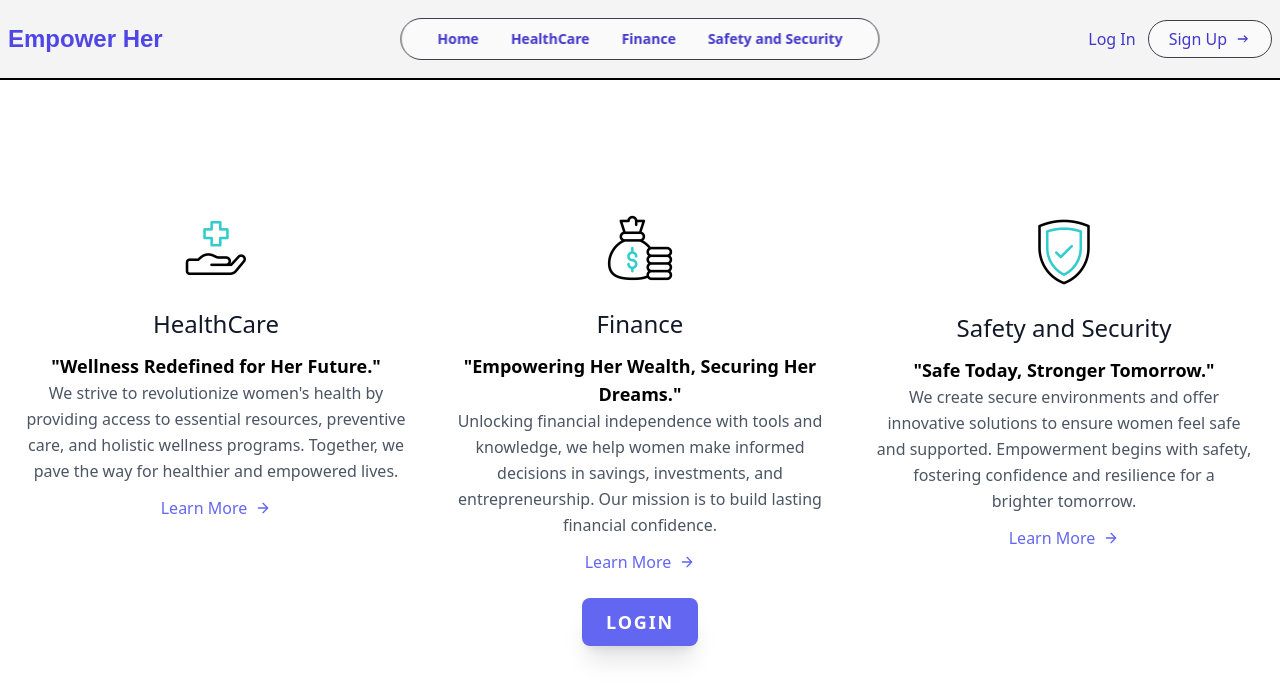
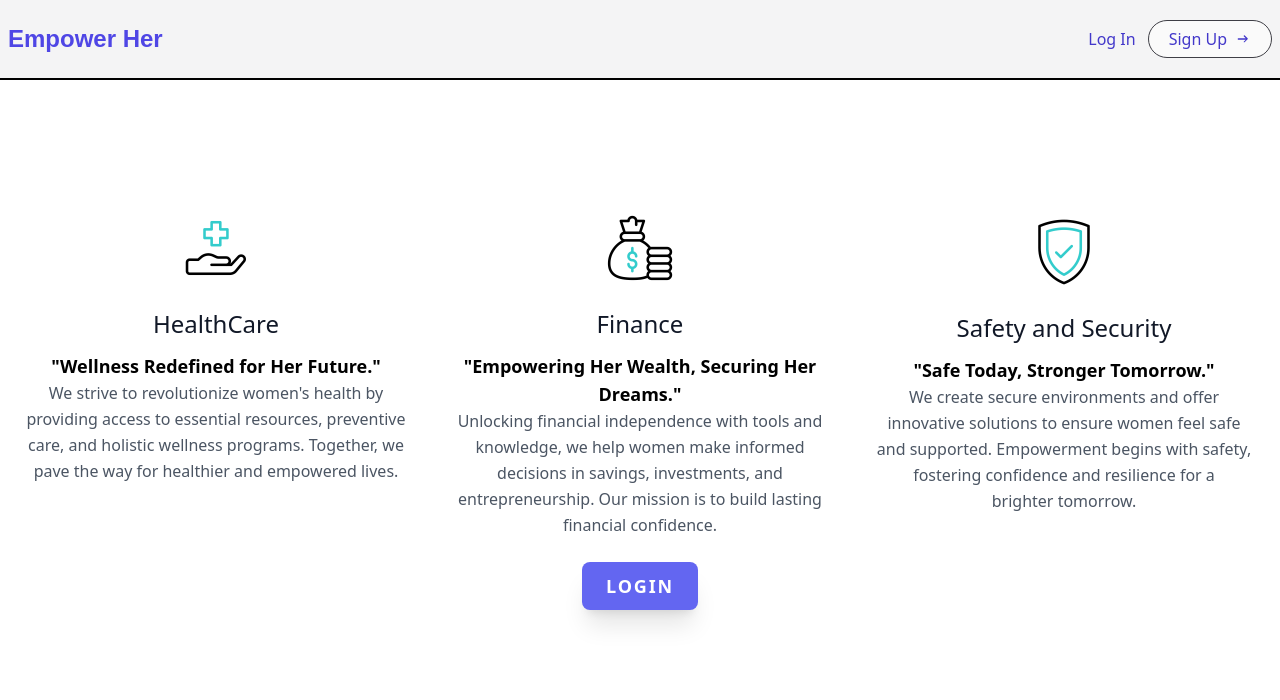
Before and after one commit to AmoghDevWorks/Empower, a React (Create React App) app in the folder frontend/: page / in a window 1280 px wide. Shown: the top 700 px of the page. Built offline with nearby package versions, Linux system fonts and the light colour scheme; no server answers; what tailwindcss-motion would draw is missing.

Commit message:
conditional rendering

```diff
--- a/frontend/src/components/App.js
+++ b/frontend/src/components/App.js
@@ -21,11 +21,11 @@ const App = () => {
               <h2 className="text-gray-900 text-2xl title-font font-medium mb-3">HealthCare</h2>
               <h3 className='font-semibold text-black text-lg'>"Wellness Redefined for Her Future." </h3>
               <p className="leading-relaxed text-base">We strive to revolutionize women's health by providing access to essential resources, preventive care, and holistic wellness programs. Together, we pave the way for healthier and empowered lives.</p>
-              <Link to={'/healthcare'} className="mt-3 text-indigo-500 inline-flex items-center">Learn More
+              {user && <Link to={'/healthcare'} className="mt-3 text-indigo-500 inline-flex items-center">Learn More
                 <svg fill="none" stroke="currentColor" stroke-linecap="round" stroke-linejoin="round" stroke-width="2" className="w-4 h-4 ml-2" viewBox="0 0 24 24">
                   <path d="M5 12h14M12 5l7 7-7 7"></path>
                 </svg>
-              </Link>
+              </Link>}
             </div>
           </div>
           <div className="p-4 md:w-1/3 flex flex-col text-center items-center">
@@ -36,11 +36,11 @@ const App = () => {
               <h2 className="text-gray-900 title-font font-medium mb-3 text-2xl">Finance</h2>
               <h3 className='font-semibold text-black text-lg'>"Empowering Her Wealth, Securing Her Dreams."  </h3>
               <p className="leading-relaxed text-base">Unlocking financial independence with tools and knowledge, we help women make informed decisions in savings, investments, and entrepreneurship. Our mission is to build lasting financial confidence.</p>
-              <Link to={'/finance'} className="mt-3 text-indigo-500 inline-flex items-center">Learn More
+              {user && <Link to={'/finance'} className="mt-3 text-indigo-500 inline-flex items-center">Learn More
                 <svg fill="none" stroke="currentColor" stroke-linecap="round" stroke-linejoin="round" stroke-width="2" className="w-4 h-4 ml-2" viewBox="0 0 24 24">
                   <path d="M5 12h14M12 5l7 7-7 7"></path>
                 </svg>
-              </Link>
+              </Link>}
             </div>
           </div>
           <div className="p-5 md:w-1/3 flex flex-col text-center items-center">
@@ -51,11 +51,11 @@ const App = () => {
               <h2 className="text-gray-900 text-2xl title-font font-medium mb-3">Safety and Security</h2>
               <h3 className='font-semibold text-black text-lg'>"Safe Today, Stronger Tomorrow."</h3>
               <p className="leading-relaxed text-base">We create secure environments and offer innovative solutions to ensure women feel safe and supported. Empowerment begins with safety, fostering confidence and resilience for a brighter tomorrow.</p>
-              <Link to={'/safetyandsecurity'} className="mt-3 text-indigo-500 inline-flex items-center">Learn More
+              {user && <Link to={'/safetyandsecurity'} className="mt-3 text-indigo-500 inline-flex items-center">Learn More
                 <svg fill="none" stroke="currentColor" stroke-linecap="round" stroke-linejoin="round" stroke-width="2" className="w-4 h-4 ml-2" viewBox="0 0 24 24">
                   <path d="M5 12h14M12 5l7 7-7 7"></path>
                 </svg>
-              </Link>
+              </Link>}
             </div>
           </div>
         </div>
--- a/frontend/src/components/Navbar.js
+++ b/frontend/src/components/Navbar.js
@@ -17,7 +17,7 @@ const Navbar = () => {
         <div className="text-indigo-600 font-bold text-2xl flex items-center gap-2 font-haverbrooke">
             Empower Her
         </div>
-        <div className="absolute left-1/2 transform -translate-x-1/2 flex items-center justify-center text-indigo-700 text-sm font-semibold bg-zinc-50 rounded-full backdrop-blur-sm px-5 py-1 overflow-hidden border border-zinc-700">
+        {user && <div className="absolute left-1/2 transform -translate-x-1/2 flex items-center justify-center text-indigo-700 text-sm font-semibold bg-zinc-50 rounded-full backdrop-blur-sm px-5 py-1 overflow-hidden border border-zinc-700">
             <Link to={'/'} className="hover:text-zinc-100 hover:bg-zinc-800 hover:rounded-full transition duration-700 px-4 py-1.5 rounded-full relative group isolate">
                 <div className="absolute -bottom-5 left-1/2 -translate-x-1/2  duration-700 w-8 h-6 blur-[12px] bg-zinc-700 opacity-0 group-hover:opacity-100 transition -z-10">
                 </div>
@@ -46,7 +46,7 @@ const Navbar = () => {
                 </div>
                 <span className="z-10 relative text-md">Safety and Security</span>
             </Link>
-        </div>
+        </div>}
         {!user && <div className="flex items-center justify-center gap-3">
             <Link to={'/login'} className="text-indigo-700 font-medium hover:text-zinc-800 transition">Log In</Link>
             <Link to={'/signup'} className="text-indigo-700 rounded-full px-5 py-1.5 bg-zinc-50 font-medium flex items-center transition border border-zinc-700 relative overflow-hidden group">
```
